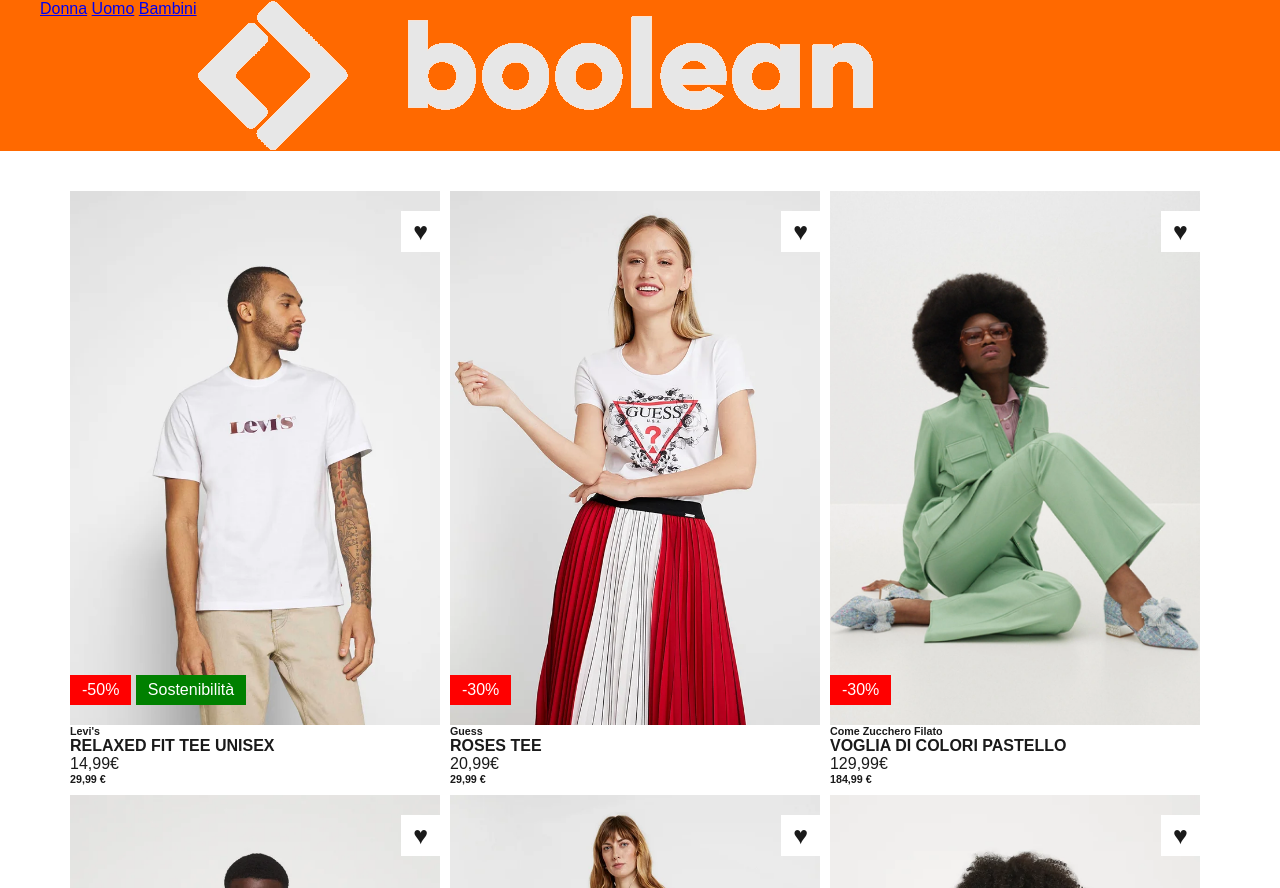
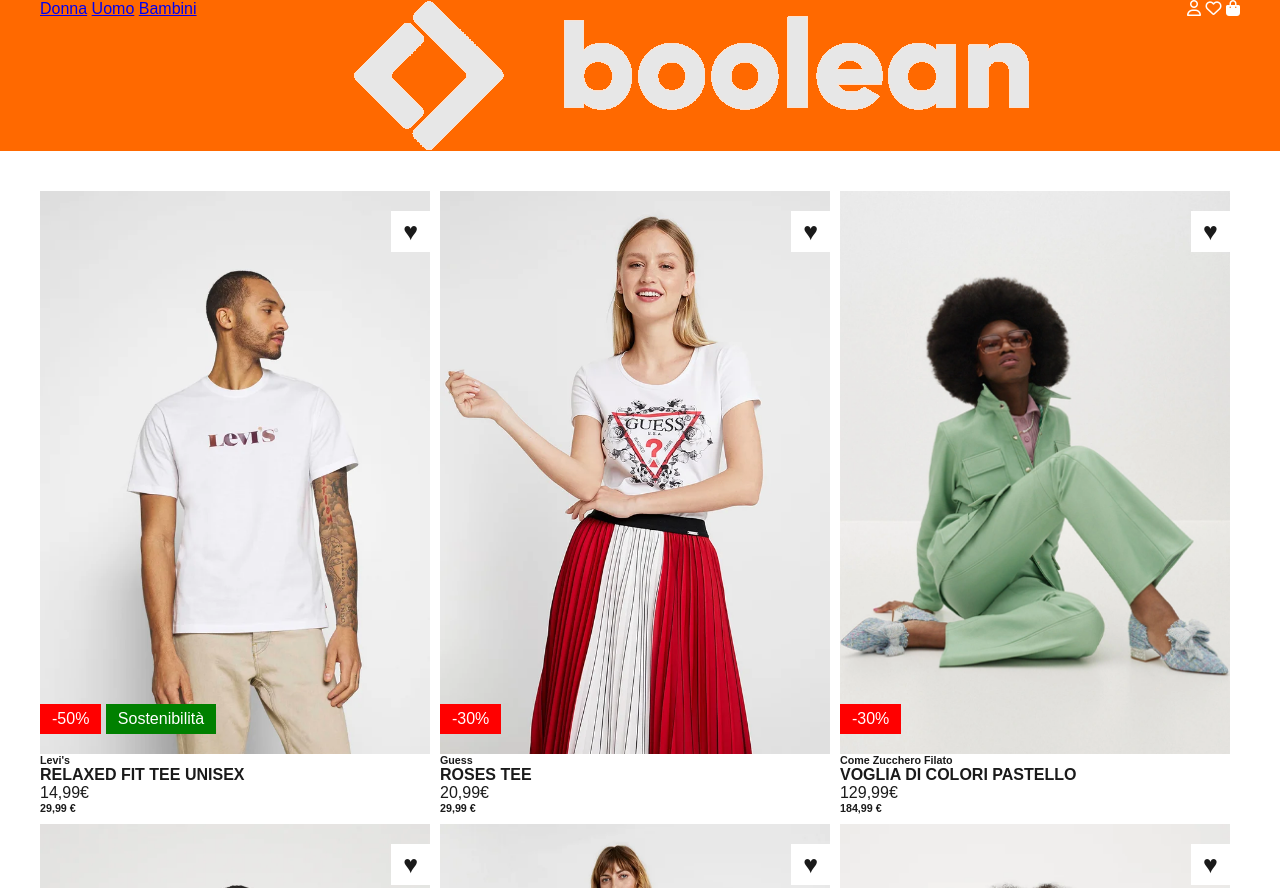
Before and after one commit to DanieleSalinitro/html-css-boolando, a plain HTML site: page index.html in a window 1280 px wide. Shown: the top 888 px of the page. Drawn offline with Linux system fonts and the light colour scheme.

Commit message:
modifiche header

```diff
--- a/css/style.css
+++ b/css/style.css
@@ -34,12 +34,17 @@ body{
     background-color:var(--color-secondary);
     color: var(--color-main);
 }
+
+i{
+    color: var(--color-secondary);
+}
+
 .container{
     background-color: var(--color-secondary);
     max-width:1200px;
     margin:20px auto;
     color:var(--color-main);
-    padding: 20px 30px;
+    padding: 20px 0;
     gap: 10px;
 }
 
@@ -107,3 +112,6 @@ footer{
 .wrapped{
     flex-wrap:wrap
 }
+.space-between{
+    justify-content: space-between;
+}
--- a/index.html
+++ b/index.html
@@ -18,7 +18,7 @@
 
 <body>
     <header>
-        <nav class="d-flex">
+        <nav class="d-flex space-between">
             <div class="nav-product">
                 <a href="#">Donna</a>
                 <a href="#">Uomo</a>
@@ -27,7 +27,11 @@
             <div class="nav-logo">
                 <img src="img/boolean-logo.png" alt="Logo-Boolando">
             </div>
-            <div class="nav-profile"></div>
+            <div class="nav-profile">
+                <i class="fa-regular fa-user"></i>
+                <i class="fa-regular fa-heart"></i>
+                <i class="fa-solid fa-bag-shopping"></i>
+            </div>
         </nav>
     </header>
     <div class="container d-flex wrapped">
```
